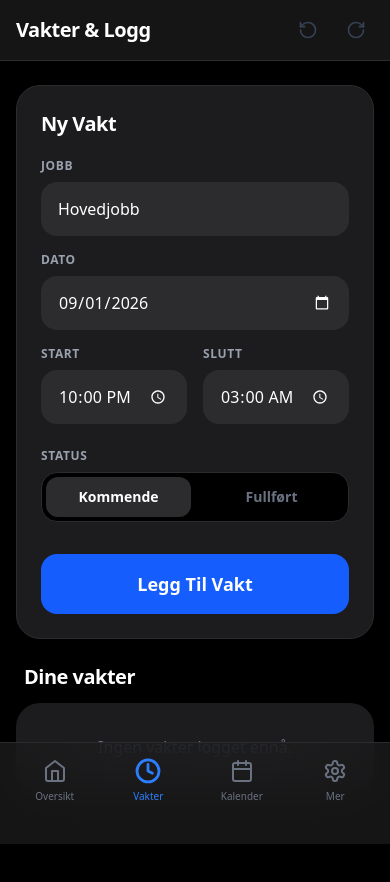
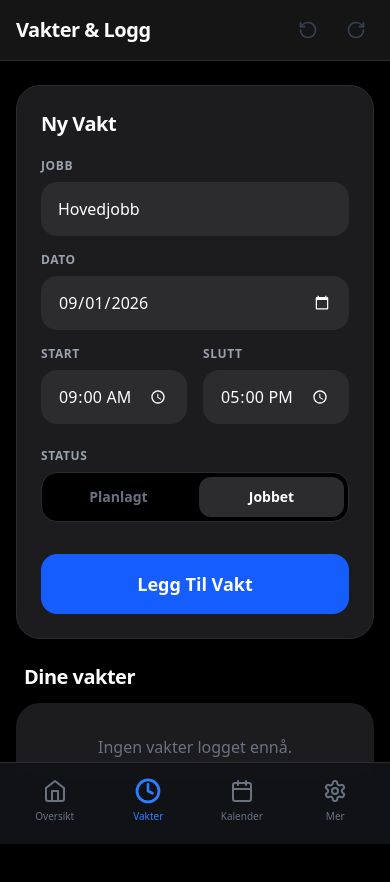
Before and after one commit to GhaisM/Vakt, a React (Vite) app: page / in a window 390 px wide. Both pictures are taken after a click on the button "Vakter". Shown: the top 882 px of the page. Built offline with nearby package versions, Linux system fonts and the light colour scheme.

Commit message:
Improve mobile shift logging

```diff
--- a/src/App.tsx
+++ b/src/App.tsx
@@ -34,6 +34,8 @@ const calculateHours = (start: string, end: string) => {
   if (hours < 0) hours += 24; // Crosses midnight
   return hours;
 };
+
+const today = () => format(new Date(), 'yyyy-MM-dd');
 
 const formatCurrency = (val: number) => {
   return new Intl.NumberFormat('no-NO', { style: 'currency', currency: 'NOK', maximumFractionDigits: 0 }).format(val);
@@ -116,7 +118,7 @@ export default function App() {
       </div>
 
       {/* CONTENT */}
-      <main className="w-full max-w-md px-4 py-6 flex-1 flex flex-col gap-6">
+      <main className="w-full max-w-md px-4 py-6 pb-32 flex-1 flex flex-col gap-6">
         {activeTab === 'dashboard' && <Dashboard data={currentData} />}
         {activeTab === 'vakter' && <VakterTab data={currentData} onUpdate={updateData} />}
         {activeTab === 'kalender' && <KalenderTab data={currentData} />}
@@ -124,7 +126,7 @@ export default function App() {
       </main>
 
       {/* BOTTOM TAB BAR */}
-      <div className="fixed bottom-0 left-0 right-0 ios-blur border-t border-[#2c2c2e] flex justify-center pb-8 pt-2 px-2">
+      <div className="fixed bottom-0 left-0 right-0 z-50 bg-[#111318]/95 backdrop-blur-xl border-t border-[#2c2c2e] flex justify-center pb-[calc(env(safe-area-inset-bottom)+0.75rem)] pt-2 px-2">
         <nav className="w-full max-w-md flex justify-around">
           <TabButton icon={<Home />} label="Oversikt" active={activeTab === 'dashboard'} onClick={() => setActiveTab('dashboard')} />
           <TabButton icon={<Clock />} label="Vakter" active={activeTab === 'vakter'} onClick={() => setActiveTab('vakter')} />
@@ -154,7 +156,7 @@ function TabButton({ icon, label, active, onClick }: { icon: React.ReactNode, la
 
 // --- DASHBOARD COMPONENT ---
 function Dashboard({ data }: { data: AppData }) {
-  const iDagStr = new Date().toISOString().split('T')[0];
+  const iDagStr = today();
   const sortedShifts = [...data.shifts].sort((a,b) => new Date(a.dato).getTime() - new Date(b.dato).getTime());
 
   let nextShift = sortedShifts.find(s => s.status === 'Kommende' && s.dato >= iDagStr);
@@ -212,7 +214,7 @@ function Dashboard({ data }: { data: AppData }) {
       {/* All Time Highlight */}
       <div className="grid grid-cols-2 gap-4">
         <div className="bg-[#1c1c1e] rounded-3xl p-5 ios-shadow">
-          <h3 className="text-xs font-semibold text-gray-400 uppercase tracking-wider mb-2">Total Lønn i år</h3>
+          <h3 className="text-xs font-semibold text-gray-400 uppercase tracking-wider mb-2">Total lønn</h3>
           <p className="text-2xl font-bold text-white tracking-tight">{formatCurrency(allTimeLonn)}</p>
         </div>
         <div className="bg-[#1c1c1e] rounded-3xl p-5 ios-shadow">
@@ -277,10 +279,10 @@ function VakterTab({ data, onUpdate }: { data: AppData, onUpdate: (d: AppData) =
 
   const [formData, setFormData] = useState({
     jobId: activeJobs[0]?.id || '',
-    dato: new Date().toISOString().split('T')[0],
-    start: '22:00',
-    slutt: '03:00',
-    status: 'Kommende' as 'Kommende' | 'Fullfort'
+    dato: today(),
+    start: '09:00',
+    slutt: '17:00',
+    status: 'Fullfort' as 'Kommende' | 'Fullfort'
   });
 
   const handleEditClick = (shift: Shift) => {
@@ -300,8 +302,7 @@ function VakterTab({ data, onUpdate }: { data: AppData, onUpdate: (d: AppData) =
     setErrorMsg(null);
     if (!formData.jobId) return setErrorMsg('Velg en jobb først!');
 
-    const tzOffset = new Date().getTimezoneOffset() * 60000;
-    const iDagStr = new Date(Date.now() - tzOffset).toISOString().split('T')[0];
+    const iDagStr = today();
 
     if (formData.status === 'Fullfort' && formData.dato > iDagStr) {
       return setErrorMsg("Feil: Du kan ikke logge en jobb som 'Fullført' hvis datoen er frem i tid!");
@@ -323,8 +324,8 @@ function VakterTab({ data, onUpdate }: { data: AppData, onUpdate: (d: AppData) =
       });
     }
 
-    // Reset but keep defaults (22:00 - 03:00)
-    setFormData(prev => ({ ...prev, start: '22:00', slutt: '03:00' }));
+    // Keep daytime defaults for the next entry.
+    setFormData(prev => ({ ...prev, start: '09:00', slutt: '17:00', status: 'Fullfort' }));
   };
 
   const handleDelete = (id: string) => {
@@ -335,8 +336,7 @@ function VakterTab({ data, onUpdate }: { data: AppData, onUpdate: (d: AppData) =
   const handleComplete = (id: string) => {
     const shift = data.shifts.find(s => s.id === id);
     if (!shift) return;
-    const tzOffset = new Date().getTimezoneOffset() * 60000;
-    const iDagStr = new Date(Date.now() - tzOffset).toISOString().split('T')[0];
+    const iDagStr = today();
     if (shift.dato > iDagStr) {
       return setErrorMsg("Du kan ikke godkjenne denne vakten ennå fordi datoen er i fremtiden.");
     }
@@ -406,8 +406,8 @@ function VakterTab({ data, onUpdate }: { data: AppData, onUpdate: (d: AppData) =
             <div className="mt-2">
               <label className="block text-xs font-semibold text-gray-400 uppercase tracking-wider mb-2">Status</label>
               <div className="flex gap-2 bg-[#000000] p-1 rounded-2xl border border-[#2c2c2e]">
-                <button type="button" onClick={() => setFormData({...formData, status: 'Kommende'})} className={`flex-1 py-2.5 text-sm font-semibold rounded-xl transition-all ${formData.status === 'Kommende' ? 'bg-[#2c2c2e] shadow-sm text-white' : 'text-gray-500'}`}>Kommende</button>
-                <button type="button" onClick={() => setFormData({...formData, status: 'Fullfort'})} className={`flex-1 py-2.5 text-sm font-semibold rounded-xl transition-all ${formData.status === 'Fullfort' ? 'bg-[#2c2c2e] shadow-sm text-white' : 'text-gray-500'}`}>Fullført</button>
+                <button type="button" onClick={() => setFormData({...formData, status: 'Kommende'})} className={`flex-1 py-2.5 text-sm font-semibold rounded-xl transition-all ${formData.status === 'Kommende' ? 'bg-[#2c2c2e] shadow-sm text-white' : 'text-gray-500'}`}>Planlagt</button>
+                <button type="button" onClick={() => setFormData({...formData, status: 'Fullfort'})} className={`flex-1 py-2.5 text-sm font-semibold rounded-xl transition-all ${formData.status === 'Fullfort' ? 'bg-[#2c2c2e] shadow-sm text-white' : 'text-gray-500'}`}>Jobbet</button>
               </div>
             </div>
 
```
